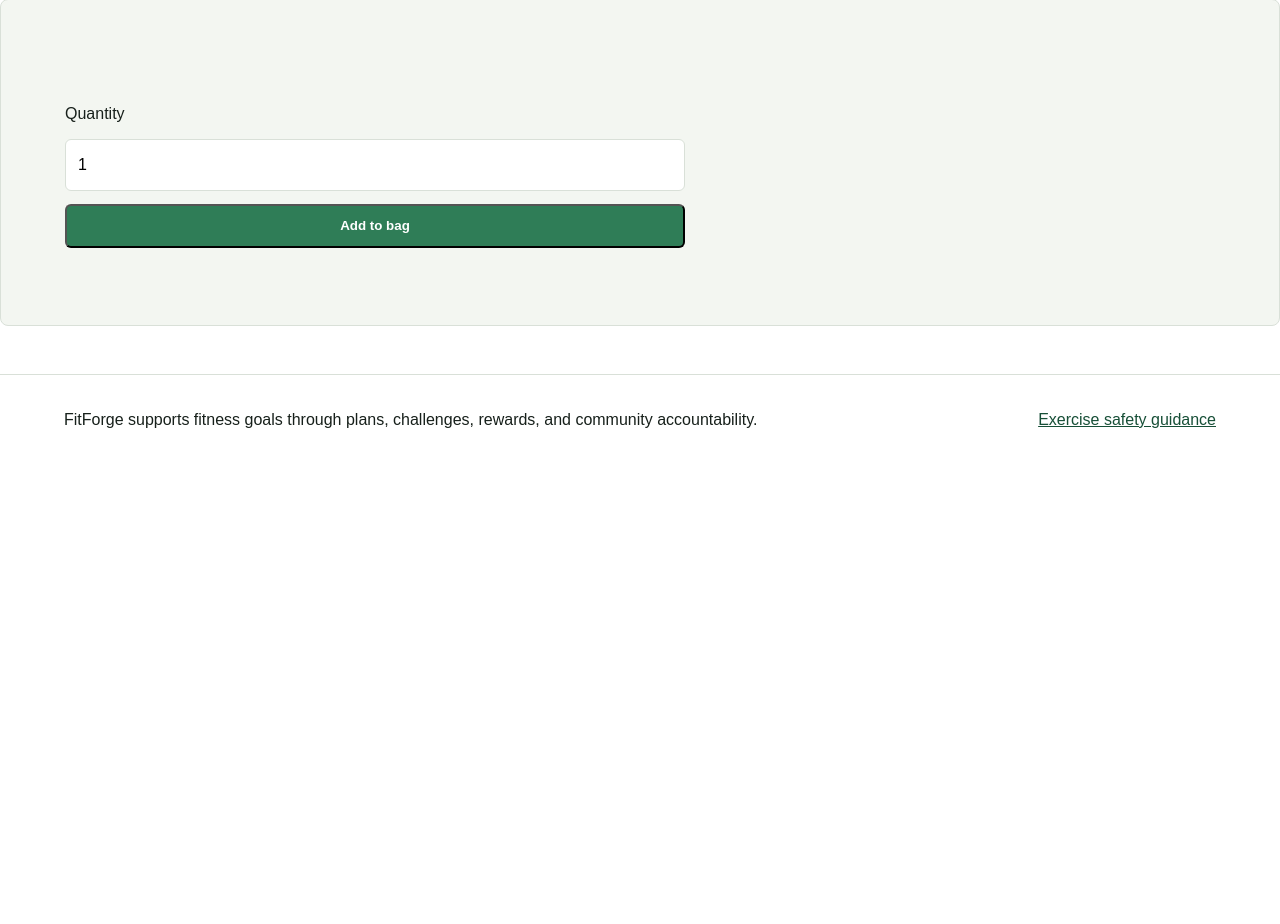
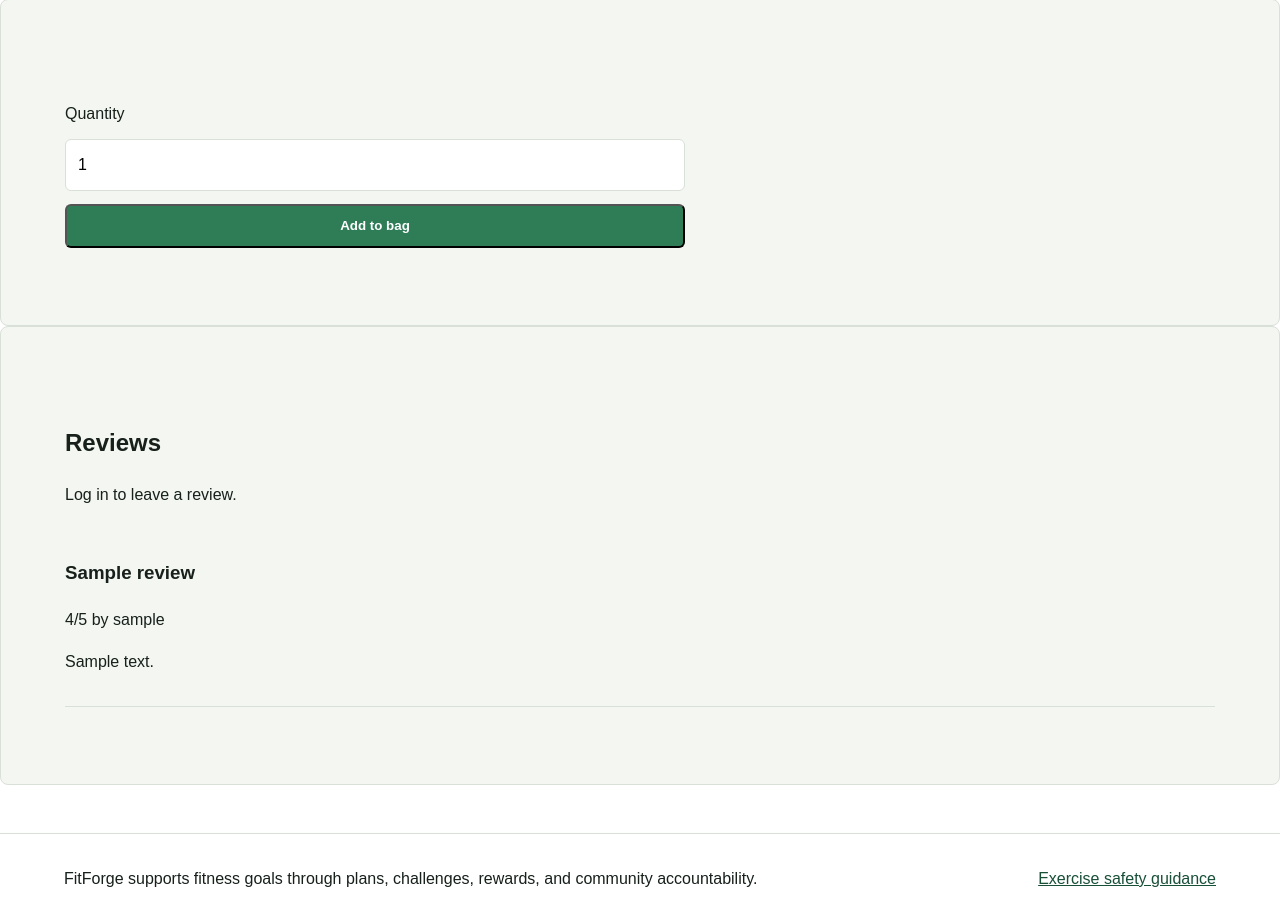
Before and after one commit to OviO17/fitforge, a Django app: a page that uses templates/catalog/product_detail.html in a window 1280 px wide. Shown: the part 470-1394 px from the top of the page. Before the commit the page ends 898 px from the top, so only its background shows below. Run offline with Django 5.2, Linux system fonts and the light colour scheme; tables that the repository leaves empty hold one stand-in row (values such as "Sample post").

Commit message:
Add product review CRUD

```diff
--- /dev/null
+++ b/feedback/urls.py
@@ -0,0 +1,8 @@
+from django.urls import path
+
+from . import views
+
+urlpatterns = [
+    path('product/<int:product_id>/new/', views.create_review, name='create_review'),
+    path('<int:review_id>/delete/', views.delete_review, name='delete_review'),
+]
--- a/fitforge/urls.py
+++ b/fitforge/urls.py
@@ -32,6 +32,7 @@ urlpatterns = [
     path('checkout/', include('orders.urls')),
     path('membership/', include('memberships.urls')),
     path('community/', include('progress.urls')),
+    path('reviews/', include('feedback.urls')),
 ]
 
 handler404 = 'core.views.custom_404'
--- a/static/css/styles.css
+++ b/static/css/styles.css
@@ -200,6 +200,11 @@ nav a,
     border-bottom: 1px solid var(--line);
 }
 
+.review-item {
+    padding: 1rem 0;
+    border-bottom: 1px solid var(--line);
+}
+
 @media (max-width: 700px) {
     .site-header,
     .site-footer {
--- a/templates/catalog/product_detail.html
+++ b/templates/catalog/product_detail.html
@@ -20,4 +20,26 @@
         <p>This item is currently out of stock.</p>
     {% endif %}
 </section>
+
+<section class="content-band">
+    <h2>Reviews</h2>
+    {% if user.is_authenticated %}
+        <a class="button" href="{% url 'create_review' product.id %}">Write or update review</a>
+    {% else %}
+        <p>Log in to leave a review.</p>
+    {% endif %}
+
+    {% for review in product.reviews.all %}
+        <article class="review-item">
+            <h3>{{ review.title }}</h3>
+            <p>{{ review.rating }}/5 by {{ review.user.username }}</p>
+            <p>{{ review.comment }}</p>
+            {% if review.user == request.user or request.user.is_staff %}
+                <a href="{% url 'delete_review' review.id %}">Delete review</a>
+            {% endif %}
+        </article>
+    {% empty %}
+        <p>No reviews yet.</p>
+    {% endfor %}
+</section>
 {% endblock %}
```
Also changed, not shown: feedback/forms.py (added, +11 -0 lines), feedback/views.py (+65 -2 lines), templates/feedback/confirm_delete.html (added, +13 -0 lines), templates/feedback/review_form.html (added, +12 -0 lines).
